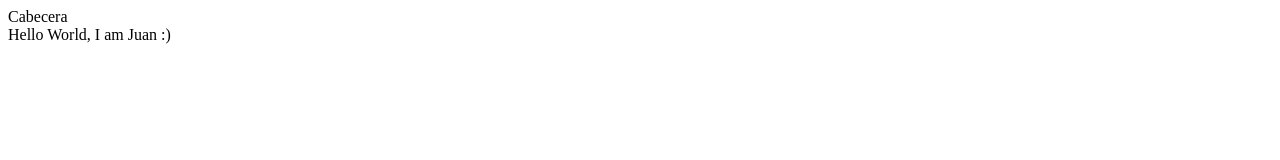
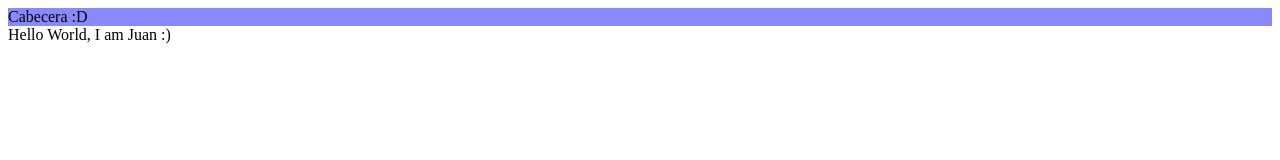
Before and after one commit to juansalas22/Prueba, a plain HTML site: page index.html in a window 1280 px wide. Drawn offline with Linux system fonts and the light colour scheme.

Commit message:
finalizada la cabecera

```diff
--- a/basic.css
+++ b/basic.css
@@ -0,0 +1,4 @@
+#cabecera
+{
+    background: #88f;
+}
--- a/index.html
+++ b/index.html
@@ -5,11 +5,12 @@
     <meta http-equiv="X-UA-Compatible" content="IE=edge">
     <meta name="viewport" content="width=device-width, initial-scale=1.0">
     <title>prueba.1</title>
+    <link rel="stylesheet" href="basic.css" />
 </head>
 <body>
     <div id="container">
         <div id="cabecera">
-            Cabecera
+            Cabecera :D
         </div>
     </div>
     <article>
```
